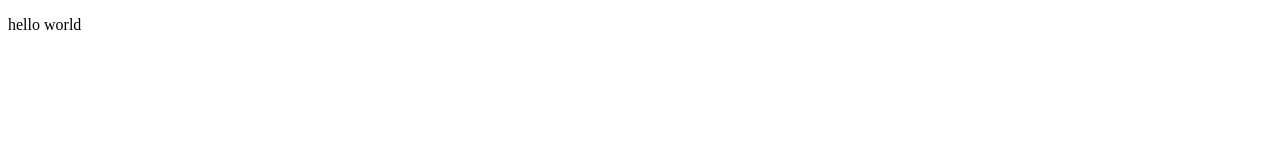
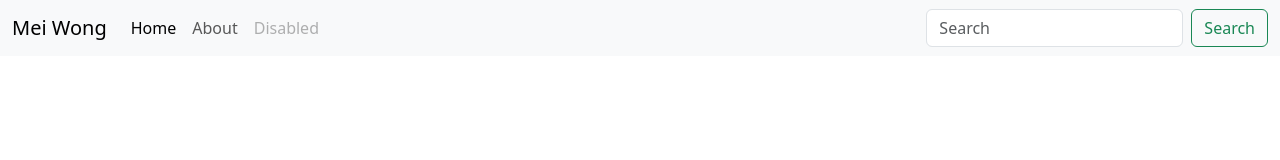
Before and after one commit to Kerem-Haeger/example_portfolio, a plain HTML site: page index.html in a window 1280 px wide. Drawn offline with nearby package versions, Linux system fonts and the light colour scheme.

Commit message:
add navbar from bootstrap and start customising

```diff
--- a/index.html
+++ b/index.html
@@ -3,9 +3,38 @@
 <head>
     <meta charset="UTF-8">
     <meta name="viewport" content="width=device-width, initial-scale=1.0">
-    <title>Document</title>
+    <title>Mei Wong | Software Developer</title>
+    <!-- Bootstrap CSS Link -->
+    <link href="https://cdn.jsdelivr.net/npm/bootstrap@5.3.3/dist/css/bootstrap.min.css" rel="stylesheet" integrity="sha384-QWTKZyjpPEjISv5WaRU9OFeRpok6YctnYmDr5pNlyT2bRjXh0JMhjY6hW+ALEwIH" crossorigin="anonymous">
 </head>
 <body>
-    <p>hello world</p>
+    <nav class="navbar navbar-expand-lg bg-body-tertiary">
+        <div class="container-fluid">
+          <a class="navbar-brand" href="index.html">Mei Wong</a>
+          <button class="navbar-toggler" type="button" data-bs-toggle="collapse" data-bs-target="#navbarSupportedContent" aria-controls="navbarSupportedContent" aria-expanded="false" aria-label="Toggle navigation">
+            <span class="navbar-toggler-icon"></span>
+          </button>
+          <div class="collapse navbar-collapse" id="navbarSupportedContent">
+            <ul class="navbar-nav me-auto mb-2 mb-lg-0">
+              <li class="nav-item">
+                <a class="nav-link active" aria-current="page" href="index.html">Home</a>
+              </li>
+              <li class="nav-item">
+                <a class="nav-link" href="#about">About</a>
+              </li>
+              <li class="nav-item">
+                <a class="nav-link disabled" aria-disabled="true">Disabled</a>
+              </li>
+            </ul>
+            <form class="d-flex" role="search">
+              <input class="form-control me-2" type="search" placeholder="Search" aria-label="Search">
+              <button class="btn btn-outline-success" type="submit">Search</button>
+            </form>
+          </div>
+        </div>
+      </nav>
+
+    <!-- Bootstrap JS Script-->
+    <script src="https://cdn.jsdelivr.net/npm/bootstrap@5.3.3/dist/js/bootstrap.bundle.min.js" integrity="sha384-YvpcrYf0tY3lHB60NNkmXc5s9fDVZLESaAA55NDzOxhy9GkcIdslK1eN7N6jIeHz" crossorigin="anonymous"></script>
 </body>
 </html>
```
